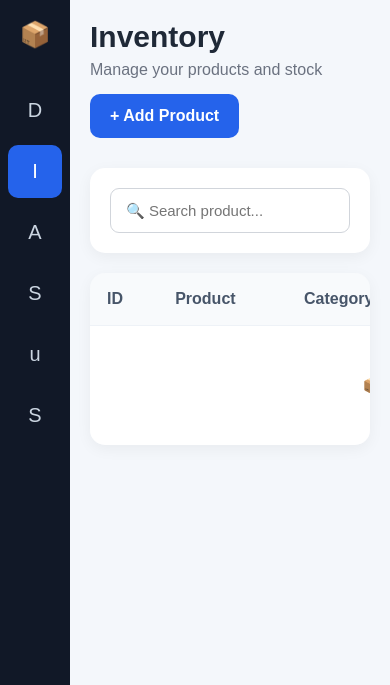
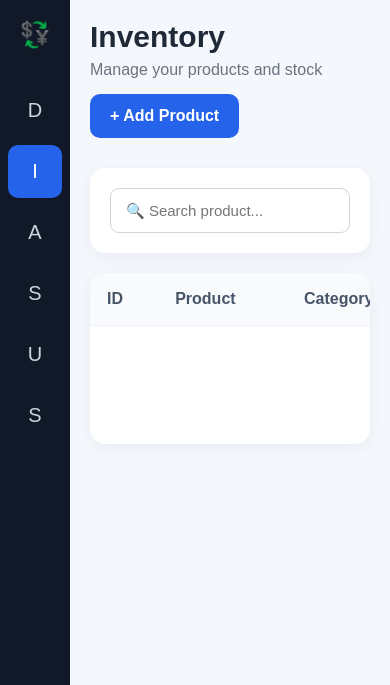
Before and after one commit to aijthkumar-ak/Smart-inventory-, a Flask app: template templates/inventory.html in a window 390 px wide. Shown: the top 685 px of the page. Run offline with Flask 3, Linux system fonts and the light colour scheme; the template is opened without the code that fills it, so the values that code supplies are empty.

Commit message:
Update inventory.html with new icons and text

```diff
--- a/templates/inventory.html
+++ b/templates/inventory.html
@@ -197,7 +197,7 @@
             }
 
             .logo::before {
-                content: "📦";
+                content: "💱";
                 font-size: 25px;
             }
 
@@ -274,8 +274,8 @@
             </li>
 
             <li>
-                <a href="/user">
-                     user
+                <a href="/User">
+                     User
                 </a>
             </li>
 
@@ -284,8 +284,6 @@
                      Settings
                 </a>
             </li>
-
-        </ul>
 
         <div class="logout">
             <a href="/logout">
@@ -409,7 +407,7 @@
 
                         <tr>
                             <td colspan="6" class="empty">
-                                📦 No products found
+                                 No products found
                             </td>
                         </tr>
 
```
